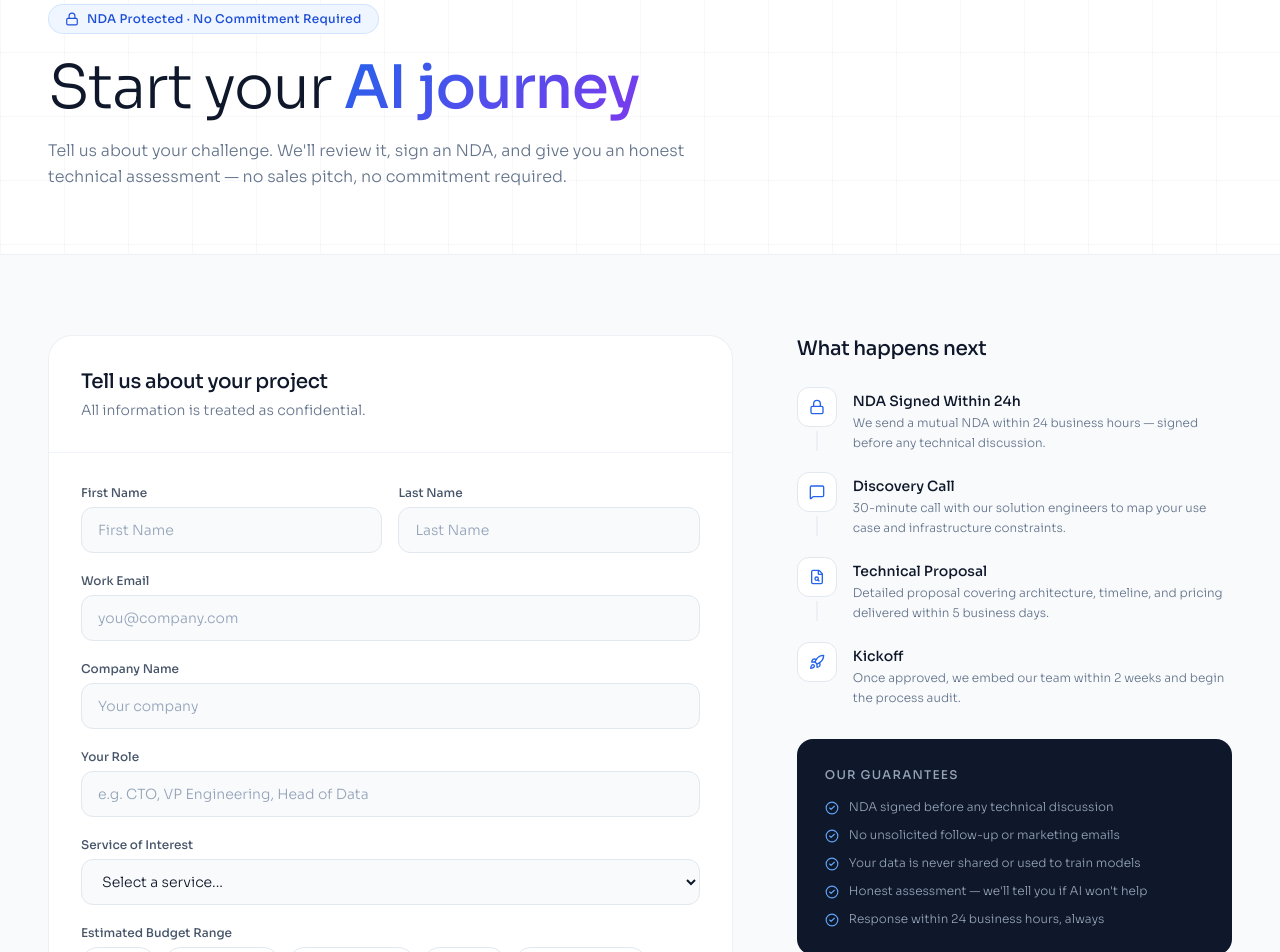
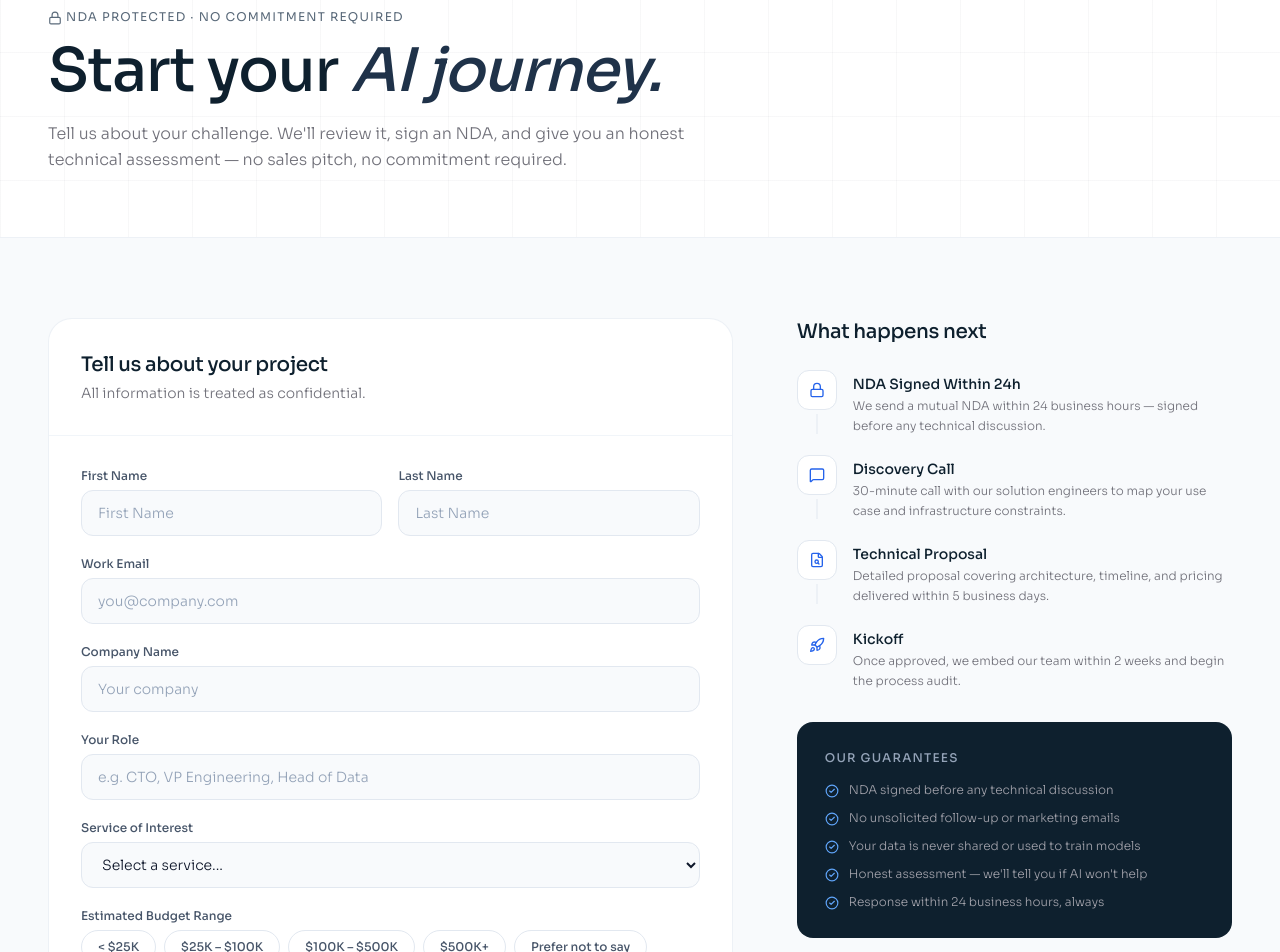
Before and after one commit to munishkdhiman/86bweb, a Next.js app: page /contact in a window 1280 px wide. Shown: the part 140-1092 px from the top of the page. Built offline with nearby package versions, Linux system fonts and the light colour scheme.

Commit message:
fix-contact-page-font-and-color-consistency

```diff
--- a/src/app/contact/page.tsx
+++ b/src/app/contact/page.tsx
@@ -44,16 +44,14 @@ export default function ContactPage() {
         <div className="absolute inset-0 pointer-events-none" style={{ backgroundImage: "linear-gradient(to right, rgba(15,23,42,0.03) 1px, transparent 1px), linear-gradient(to bottom, rgba(15,23,42,0.03) 1px, transparent 1px)", backgroundSize: "64px 64px" }} />
         <div className="relative max-w-7xl mx-auto px-6 lg:px-12">
           <div className="max-w-2xl">
-            <div className="inline-flex items-center gap-2 px-4 py-1.5 rounded-full bg-blue-50 border border-blue-200/60 text-blue-700 text-xs font-semibold tracking-wide mb-6">
-              <Lock className="w-3.5 h-3.5" />NDA Protected · No Commitment Required
-            </div>
-            <h1 className="text-5xl md:text-6xl font-light tracking-tight text-slate-900 mb-5 leading-tight">
+            <span className="inline-block text-xs font-normal uppercase tracking-widest text-[#5A6A7A] mb-4">
+              <Lock className="inline w-3.5 h-3.5 mr-1" />NDA Protected · No Commitment Required
+            </span>
+            <h1 className="text-5xl md:text-6xl font-bold text-[#0E202E] mb-5 leading-tight">
               Start your{" "}
-              <span className="font-semibold" style={{ background: "linear-gradient(135deg, #2563eb 0%, #7c3aed 100%)", WebkitBackgroundClip: "text", WebkitTextFillColor: "transparent", backgroundClip: "text" }}>
-                AI journey
-              </span>
+              <span className="italic text-[#1F3249]">AI journey.</span>
             </h1>
-            <p className="text-base text-slate-500 font-light leading-relaxed">
+            <p className="text-base text-zinc-500 leading-relaxed">
               Tell us about your challenge. We&apos;ll review it, sign an NDA, and give you an honest technical assessment — no sales pitch, no commitment required.
             </p>
           </div>
@@ -69,14 +67,14 @@ export default function ContactPage() {
                 <div className="w-16 h-16 rounded-2xl bg-blue-50 border border-blue-100 flex items-center justify-center mx-auto mb-6">
                   <CheckCircle2 className="w-8 h-8 text-blue-600" />
                 </div>
-                <h2 className="text-2xl font-semibold text-slate-900 mb-3">Message received</h2>
-                <p className="text-base text-slate-500 font-light leading-relaxed max-w-sm mx-auto">We&apos;ll review your request and send an NDA within 24 business hours. Check your inbox.</p>
+                <h2 className="text-2xl font-bold text-[#0E202E] mb-3">Message received</h2>
+                <p className="text-base text-zinc-500 leading-relaxed max-w-sm mx-auto">We&apos;ll review your request and send an NDA within 24 business hours. Check your inbox.</p>
               </div>
             ) : (
               <form onSubmit={handleSubmit} className="bg-white rounded-3xl border border-slate-200/60 overflow-hidden">
                 <div className="p-8 border-b border-slate-100">
-                  <h2 className="text-xl font-semibold text-slate-900 mb-1">Tell us about your project</h2>
-                  <p className="text-sm text-slate-500 font-light">All information is treated as confidential.</p>
+                  <h2 className="text-xl font-bold text-[#0E202E] mb-1">Tell us about your project</h2>
+                  <p className="text-sm text-zinc-500">All information is treated as confidential.</p>
                 </div>
                 <div className="p-8 space-y-5">
                   {/* Name */}
@@ -125,7 +123,7 @@ export default function ContactPage() {
                   </div>
                 </div>
                 <div className="px-8 pb-8">
-                  <button type="submit" className="w-full py-4 rounded-xl bg-gradient-to-r from-blue-600 to-indigo-600 text-white text-sm font-bold shadow-lg shadow-blue-500/25 hover:opacity-90 transition-all">
+                  <button type="submit" className="w-full py-4 rounded-xl bg-[#29B6F6] hover:bg-[#039BE5] text-white text-sm font-semibold shadow-lg transition-all">
                     Send Enquiry — NDA Sent Within 24h
                   </button>
                   <p className="text-center text-xs text-slate-400 font-light mt-4">
@@ -140,7 +138,7 @@ export default function ContactPage() {
           {/* Sidebar */}
           <div className="lg:col-span-2 space-y-8">
             <div>
-              <h3 className="text-xl font-semibold text-slate-900 mb-6">What happens next</h3>
+              <h3 className="text-xl font-bold text-[#0E202E] mb-6">What happens next</h3>
               <div className="space-y-5">
                 {nextSteps.map((step, i) => (
                   <div key={step.title} className="flex items-start gap-4">
@@ -151,15 +149,15 @@ export default function ContactPage() {
                       {i < nextSteps.length - 1 && <div className="absolute top-full left-1/2 -translate-x-1/2 w-px h-5 bg-slate-200 mt-1" />}
                     </div>
                     <div className="pt-1">
-                      <div className="text-sm font-semibold text-slate-900 mb-0.5">{step.title}</div>
-                      <div className="text-xs text-slate-500 font-light leading-relaxed">{step.desc}</div>
+                      <div className="text-sm font-semibold text-[#0E202E] mb-0.5">{step.title}</div>
+                      <div className="text-xs text-zinc-500 leading-relaxed">{step.desc}</div>
                     </div>
                   </div>
                 ))}
               </div>
             </div>
 
-            <div className="bg-slate-900 rounded-2xl p-7 space-y-3">
+            <div className="bg-[#0E202E] rounded-2xl p-7 space-y-3">
               <div className="text-xs font-semibold text-slate-400 uppercase tracking-widest mb-4">Our Guarantees</div>
               {[
                 "NDA signed before any technical discussion",
@@ -170,7 +168,7 @@ export default function ContactPage() {
               ].map((g) => (
                 <div key={g} className="flex items-start gap-2.5">
                   <CheckCircle2 className="w-3.5 h-3.5 text-blue-400 flex-shrink-0 mt-0.5" />
-                  <span className="text-xs text-slate-400 font-light">{g}</span>
+                  <span className="text-xs text-zinc-400">{g}</span>
                 </div>
               ))}
             </div>
```
